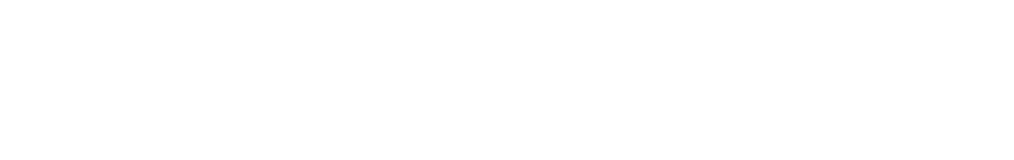
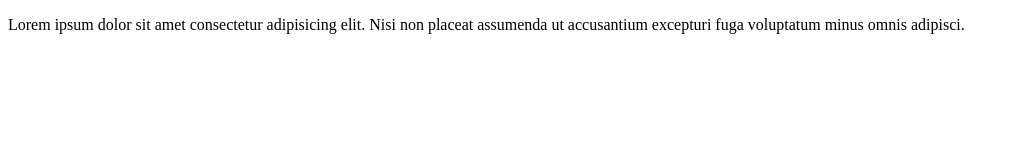
Before and after one commit to AshaOnye/jumia, a plain HTML site: page index.html in a window 1280 px wide. Shown: the whole page, without its empty margins (0-1014 px from the left). Drawn offline with Linux system fonts and the light colour scheme.

Commit message:
updated code

```diff
--- a/index.html
+++ b/index.html
@@ -7,6 +7,12 @@
     <title>Document</title>
 </head>
 <body>
+  <div>
+  <p>
+    Lorem ipsum dolor sit amet consectetur adipisicing elit.
+    Nisi non placeat assumenda ut accusantium excepturi fuga voluptatum minus omnis adipisci.
+  </p>
 
+  </div>
 </body>
 </html>
--- a/style.css
+++ b/style.css
@@ -0,0 +1,3 @@
+body {
+    background-color: gray;
+}
```
